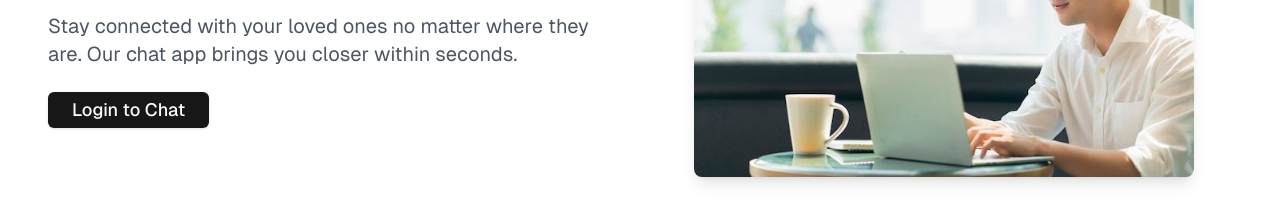
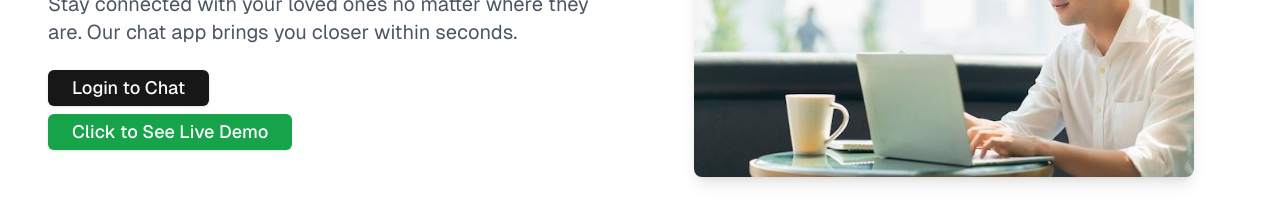
Before and after one commit to biyash-1/Real_time-chat-app, a Next.js app in the folder frontend/: page / in a window 1280 px wide. Shown: the part 442-642 px from the top of the page. Built offline with nearby package versions, Linux system fonts and the light colour scheme.

Commit message:
live demo added

```diff
--- a/frontend/app/page.tsx
+++ b/frontend/app/page.tsx
@@ -3,12 +3,22 @@
 import { Button } from "@/components/ui/button";
 import { useRouter } from "next/navigation";
 import Image from "next/image";
+import { useState } from "react";
 
 export default function Home() {
   const router = useRouter();
+  const [showVideo, setShowVideo] = useState(false); // State to control video display
 
   const handleLogin = () => {
     router.push("/login");
+  };
+
+  const handleDemoClick = () => {
+    setShowVideo(true); // Show video frame when button is clicked
+  };
+
+  const closeVideo = () => {
+    setShowVideo(false); // Hide video frame when close is clicked
   };
 
   return (
@@ -23,9 +33,21 @@ export default function Home() {
             Stay connected with your loved ones no matter where they are. Our
             chat app brings you closer within seconds.
           </p>
-          <Button onClick={handleLogin} className="px-6 py-3 text-lg  hover:bg-blue-700  rounded-md">
+          <div className="flex flex-col items-start justify-center gap-2 ">
+
+          <Button
+            onClick={handleLogin}
+            className="px-6 py-3 text-lg hover:bg-blue-700 rounded-md"
+          >
             Login to Chat
           </Button>
+          <Button
+            onClick={handleDemoClick}
+            className="px-6 py-3  text-lg bg-green-600 hover:bg-green-700 text-white rounded-md"
+          >
+            Click to See Live Demo
+          </Button>
+          </div>
         </div>
 
         {/* Right Section */}
@@ -39,6 +61,26 @@ export default function Home() {
           />
         </div>
       </div>
+
+      {/* Video Frame */}
+      {showVideo && (
+        <div className="fixed inset-0 bg-black bg-opacity-50 flex items-center justify-center z-50">
+          <div className="relative bg-white rounded-lg shadow-lg p-4 w-full max-w-3xl">
+            <button
+              onClick={closeVideo}
+              className="absolute top-0 right-2 text-red-600 text-2xl font-bold"
+            >
+              ×
+            </button>
+            <video
+              src="/chatrecording.mp4" // Replace with the path to your video
+              controls
+              autoPlay
+              className="rounded-lg w-full"
+            />
+          </div>
+        </div>
+      )}
     </div>
   );
 }
```
Also changed, not shown: 1 other file (tests, documents, lock files or other folders).
